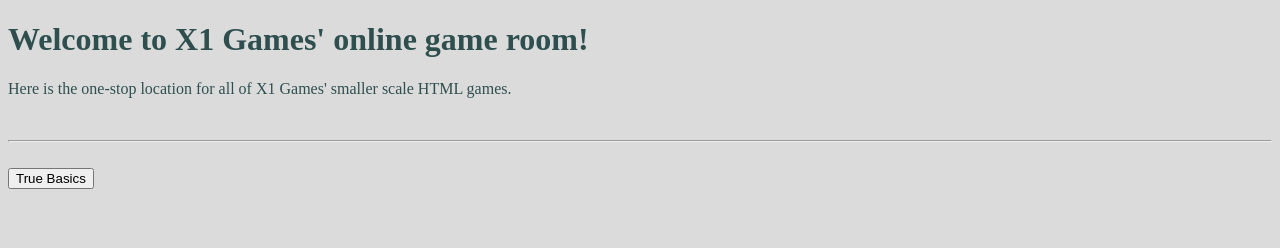
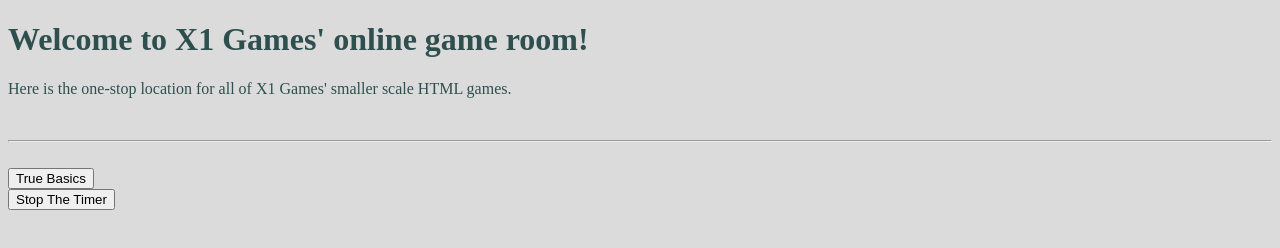
Before and after one commit to lewisjet/Basic-Web-Games, a plain HTML site: page index.html in a window 1280 px wide. Drawn offline with Linux system fonts and the light colour scheme.

Commit message:
update main menu

```diff
--- a/index.html
+++ b/index.html
@@ -24,5 +24,9 @@
             <input type="submit" value="True Basics">
         </form>
 
+        <form action="https://lewisjet.github.io/Basic-Web-Games/TimeGame/">
+            <input type="submit" value="Stop The Timer">
+        </form>
+
     </body>
 </html>
```
